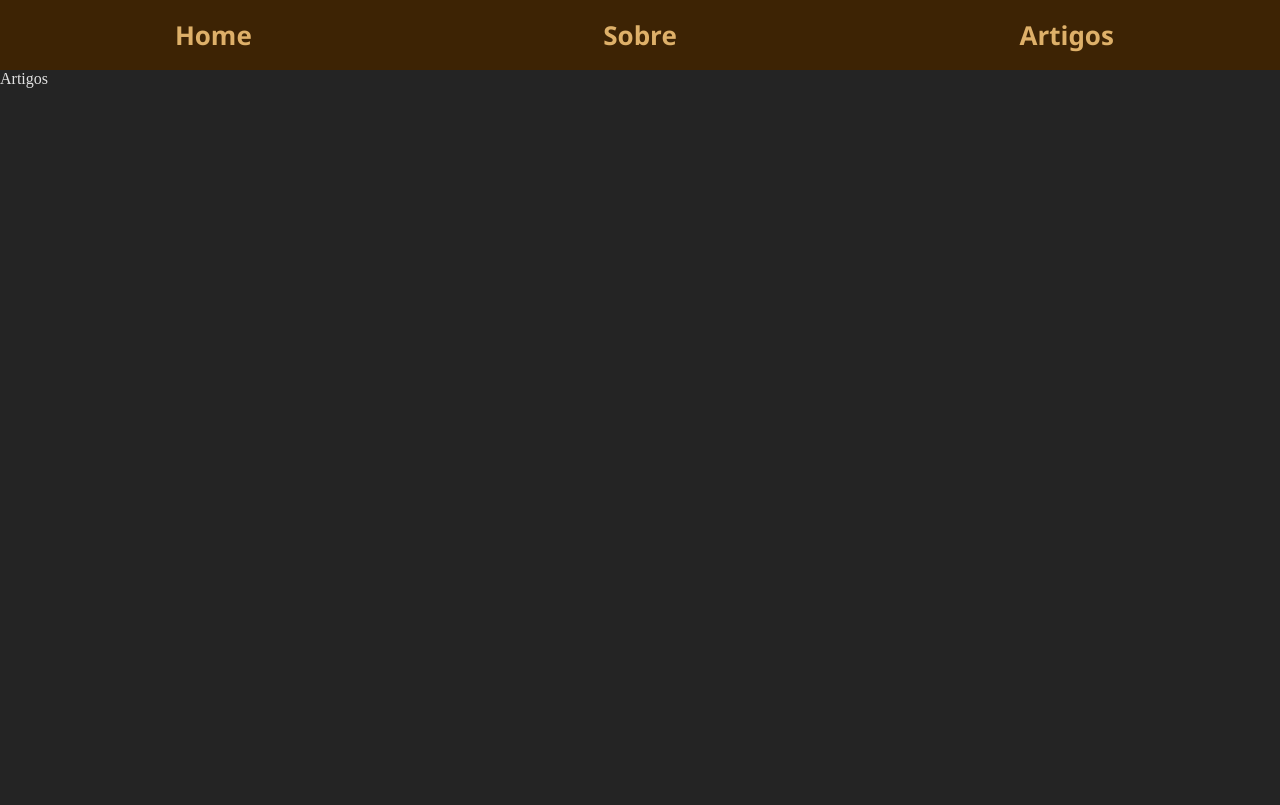
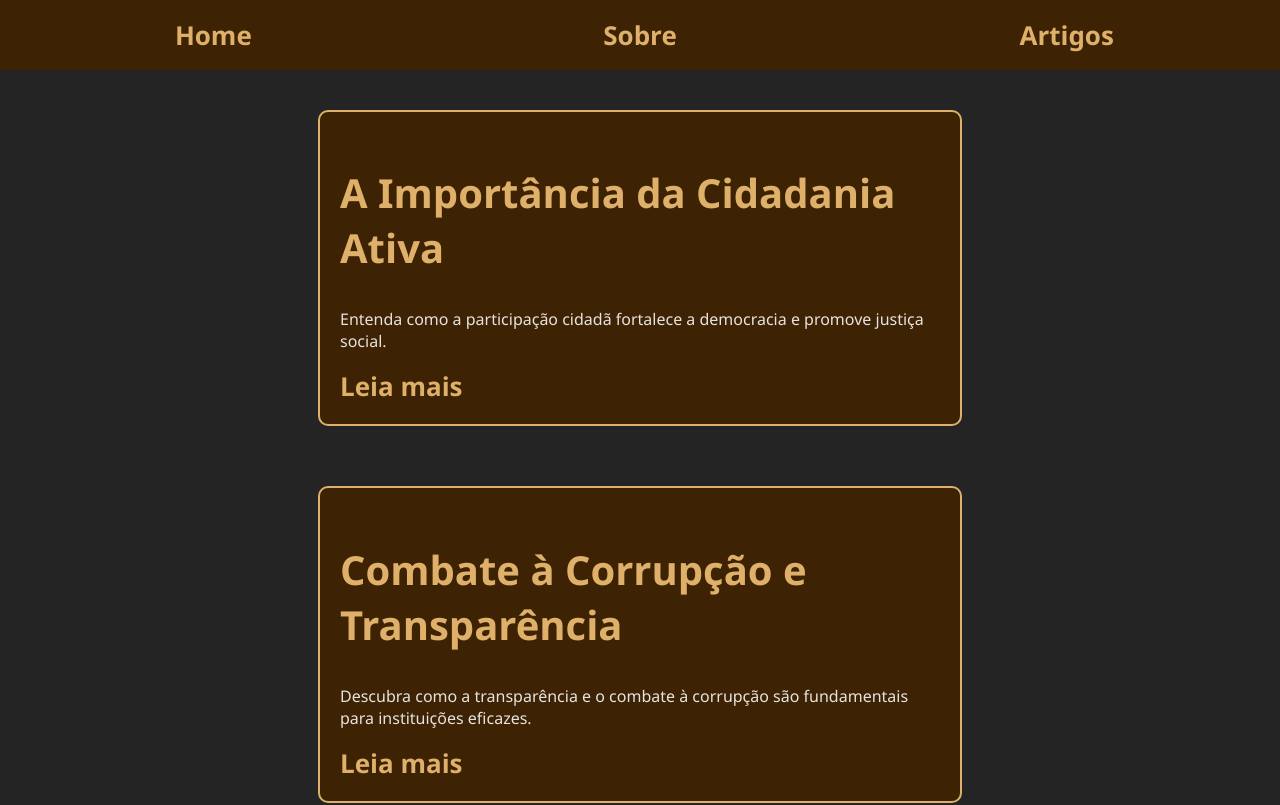
Before and after one commit to AdrianoATBS/atividade-blog-ODS-EstartandoDevs, a React (Vite) app: page /artigos in a window 1280 px wide. Shown: the top 805 px of the page. Built offline with nearby package versions, Linux system fonts and the light colour scheme.

Commit message:
feat(artigo): Adiciona página de artigo completo e ajusta cards para mostrar apenas resumo

```diff
--- a/src/App.css
+++ b/src/App.css
@@ -6,7 +6,7 @@ html, body {
 
 }
 
-
+/* Estilo Menu*/
 .menu{
     display: flex;
     width: 100%;
@@ -47,6 +47,8 @@ html, body {
     border-radius: 20px;
     transition: 0.5s;
 }
+
+/* Estilo Home*/
 
 .home
 {
@@ -119,6 +121,7 @@ html, body {
 {
     color: #7f6000;
 }
+/** Estilo Sobre ODS*/
 
 .sobre-ods
 {
@@ -127,7 +130,6 @@ html, body {
     margin: 20px;
     padding: 20px;
     font-family: 'Segoe UI', Tahoma, Geneva, Verdana, sans-serif;
-    color: #ffffff;
     line-height: 1.6;
 }
 .sobre-ods h1
@@ -160,3 +162,78 @@ html, body {
     padding-left: 25px;
     list-style: square;
 }
+
+/* Estilo CardArtigo*/
+
+.artigo-page
+{
+    display: flex;
+    flex-wrap: wrap;
+    justify-content: center;
+    gap: 20px;
+    padding: 20px;
+}
+
+.card-artigo {
+    background-color: #3d2304;
+    border: 2px solid #deb069;
+    border-radius: 10px;
+    padding: 20px;
+    margin: 20px auto;
+    width: 600px;
+    font-family: 'Segoe UI', Tahoma, Geneva, Verdana, sans-serif;
+}
+.card-artigo a
+{
+    text-decoration: none;
+    color: #deb069;
+    font-weight: bold;
+    font-size: 26px;
+    transition: color 0.3s;
+}
+
+
+.card-artigo a:hover
+{
+    color: #7f6000;
+}
+
+.artigo-completo
+{
+    background-color: #3d2304;
+    border: 2px solid #deb069;
+    border-radius: 10px;
+    padding: 20px;
+    margin: 20px auto;
+    width: 800px;
+    font-family: 'Segoe UI', Tahoma, Geneva, Verdana, sans-serif;
+    color: #ffffff;
+    line-height: 1.6;
+    margin-bottom: 22px;
+}
+
+.artigo-completo h1
+{
+    text-align: center;
+    color: #deb069;
+    font-size: 36px;
+    margin-bottom: 20px;
+}
+
+.artigo-completo p
+{
+    text-align: justify;
+    margin: 25px 0;
+    font-size: 22px;
+}
+
+.footer {
+
+    display: flex;
+    align-items: center;
+    justify-content: center;
+    background-color: #3d2304;
+    padding: 20px 0;
+    width: 100%;
+    font-family: 'Segoe UI', Tahoma, Geneva, Verdana, sans-serif;
+}
--- a/src/App.tsx
+++ b/src/App.tsx
@@ -6,6 +6,7 @@ import Artigos from './pages/Artigos'
 import Artigo from './pages/Artigo'
 import NaoEncontrada from './pages/NaoEncontrada'
 import Menu from './components/Menu/Menu'
+
 
 function App() {
 
@@ -17,8 +18,8 @@ function App() {
       <Routes>
         <Route path="/" element={<Home />} />
         <Route path="/sobre" element={<SobreODS />} />
-        <Route path="/artigos" element={<Artigos />} />
-        <Route path="/artigo/:id" element={<Artigo />} />
+        <Route path="/artigos" element={<Artigo />} />
+        <Route path="/artigo/:id" element={<Artigos />} />
         <Route path="*" element={<NaoEncontrada />} />
       </Routes>
     </>
--- a/src/components/CardArtigo/CardArtigo.jsx
+++ b/src/components/CardArtigo/CardArtigo.jsx
@@ -0,0 +1,11 @@
+import { Link } from "react-router-dom"
+
+export default function CardArtigo({ titulo, resumo, id }) {
+    return (
+        <div className="card-artigo">
+            <h2>{titulo}</h2>
+            <p>{resumo}</p>
+            <Link to={`/artigo/${id}`}>Leia mais</Link>
+        </div>
+    )
+}
--- a/src/pages/Artigo.jsx
+++ b/src/pages/Artigo.jsx
@@ -1,5 +1,18 @@
+import CardArtigo from "../components/CardArtigo/CardArtigo";
+import { artigos } from "../data/dados";
+
 export default function Artigo() {
     return(
-        <div>Artigo</div>
+        <div className="artigo-page">
+            {artigos.map((artigo) => (
+                <CardArtigo
+                    key={artigo.id}
+                    id={artigo.id}
+                    titulo={artigo.titulo}
+                    resumo={artigo.resumo}
+                    conteudoCompleto={artigo.conteudoCompleto}
+                />
+            ))}
+        </div>
     )
 }
--- a/src/pages/Artigos.jsx
+++ b/src/pages/Artigos.jsx
@@ -1,5 +1,17 @@
+import { useParams } from "react-router-dom";
+import { artigos } from "../data/dados";
+
 export default function Artigos() {
-    return(
-        <div>Artigos</div>
+  const {id} = useParams();
+  const artigo = artigos.find((artigo) => artigo.id === parseInt(id));
+  if(!artigo) {
+    return <div>Artigo não encontrado</div>
+  }
+  return(
+        <div className="artigo-completo">
+            <h1>{artigo.titulo}</h1>
+            <p>{artigo.conteudoCompleto}</p>
+        </div>
+
     )
 }
```
Also changed, not shown: src/components/Footer/Footer.jsx (deleted).
